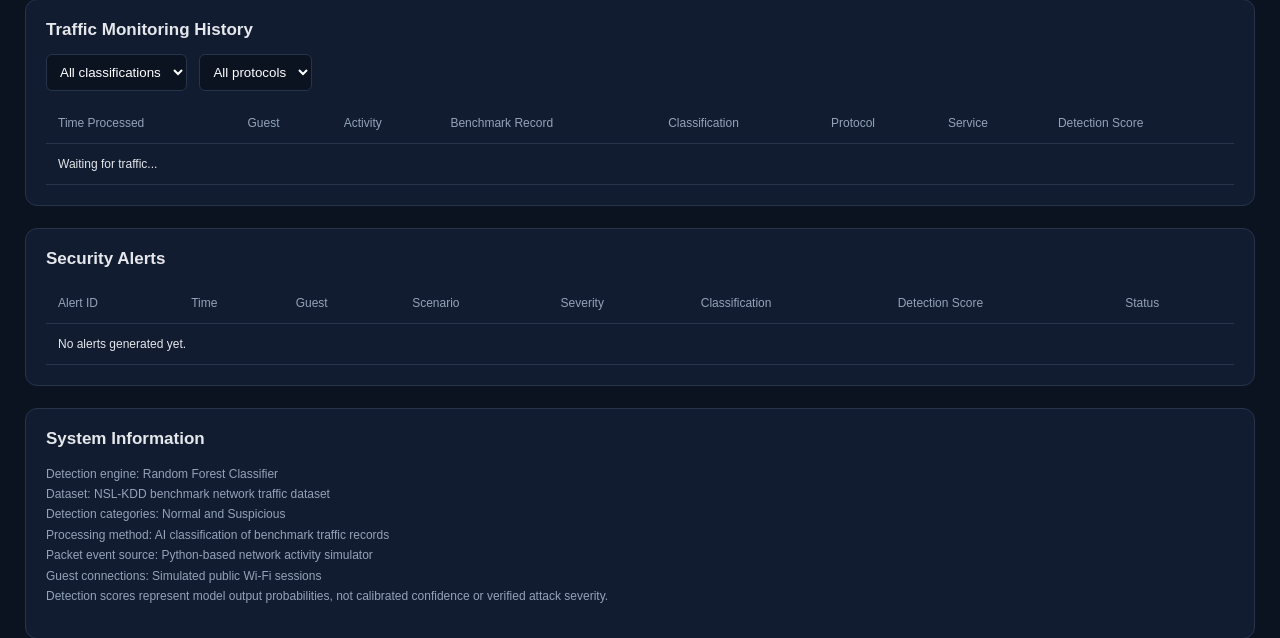
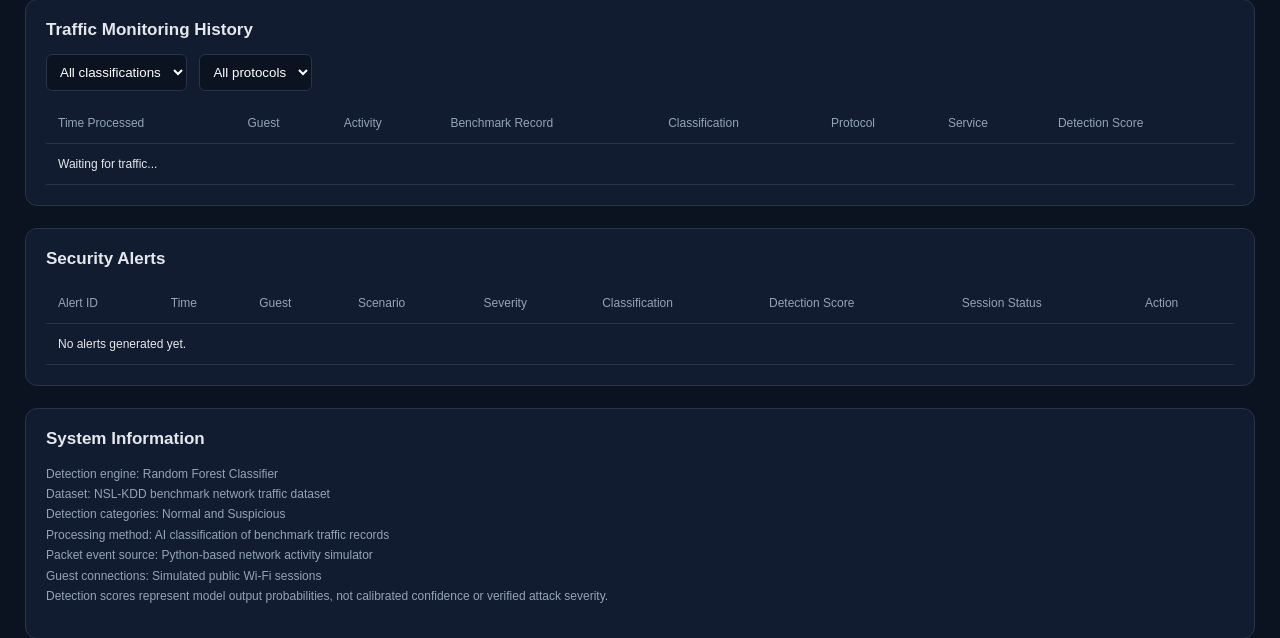
Before and after one commit to Kamva-Ntlanga/ai-public-wifi-security-monitor, a Flask app: page / in a window 1280 px wide. Shown: the part 639-1277 px from the top of the page. Run offline with Flask 3, Linux system fonts and the light colour scheme.

Commit message:
Add simulated guest session blocking and dashboard updates

```diff
--- a/app.py
+++ b/app.py
@@ -186,6 +186,12 @@ def generate_activity():
             "error": "Please connect to the simulated Wi-Fi first."
         }), 401
 
+    if session.get("status") == "Blocked (simulated)":
+        return jsonify({
+            "success": False,
+            "error": "This simulated Wi-Fi session has been blocked."
+        }), 403
+
     if activity_type not in ACTIVITY_TYPES:
         return jsonify({
             "success": False,
@@ -247,6 +253,12 @@ def generate_activity():
             "capture_type": "SIMULATED"
         }
 
+        if traffic_result["classification"] == "Suspicious":
+            session["status"] = "Flagged"
+        elif session.get("status") != "Blocked (simulated)":
+            session["status"] = "Connected"
+
+        metadata["session_status"] = session["status"]
         traffic_result.update(metadata)
 
         # UPDATE MONITORING HISTORY
@@ -292,6 +304,50 @@ def generate_activity():
         }), 500
 
 
+# SIMULATED SESSION BLOCKING
+
+@app.route("/api/session/block", methods=["POST"])
+def block_session():
+    data = request.get_json(silent=True) or {}
+    session_id = data.get("session_id")
+
+    session = wifi_sessions.get(session_id)
+
+    if session is None:
+        return jsonify({
+            "success": False,
+            "error": "Session not found."
+        }), 404
+
+    if session.get("status") == "Blocked (simulated)":
+        return jsonify({
+            "success": True,
+            "message": "Session is already blocked."
+        })
+
+    session["status"] = "Blocked (simulated)"
+    session["blocked_at"] = __import__("datetime").datetime.now().isoformat()
+
+    for alert in security_system.get_alerts():
+        if alert.get("session_id") == session_id:
+            alert["status"] = "Blocked (simulated)"
+
+    for record in security_system.history.records:
+        if record.get("session_id") == session_id:
+            record["session_status"] = "Blocked (simulated)"
+
+    for record in security_system.processor.processed_records:
+        if record.get("session_id") == session_id:
+            record["session_status"] = "Blocked (simulated)"
+
+    return jsonify({
+        "success": True,
+        "message": "Simulated session blocked successfully.",
+        "session_id": session_id,
+        "status": session["status"]
+    })
+
+
 # SIMULATED PACKET EVENT HISTORY
 
 @app.route("/api/packets")
@@ -317,9 +373,36 @@ def stats():
             "error": "AI model not loaded"
         }), 503
 
-    return jsonify(
-        security_system.get_monitoring_data()
-    )
+    guest_records = [
+        record for record in security_system.history.records
+        if record.get("session_id")
+    ]
+
+    guest_alerts = [
+        alert for alert in security_system.get_alerts()
+        if alert.get("session_id")
+    ]
+
+    return jsonify({
+        "total_records": len(guest_records),
+        "normal": sum(
+            record["classification"] == "Normal"
+            for record in guest_records
+        ),
+        "suspicious": sum(
+            record["classification"] == "Suspicious"
+            for record in guest_records
+        ),
+        "alerts": len(guest_alerts),
+        "blocked_sessions": sum(
+            session.get("status") == "Blocked (simulated)"
+            for session in wifi_sessions.values()
+        ),
+        "active_sessions": sum(
+            session.get("status") != "Blocked (simulated)"
+            for session in wifi_sessions.values()
+        )
+    })
 
 
 # TRAFFIC HISTORY
@@ -335,7 +418,10 @@ def traffic():
     classification = request.args.get("classification")
     protocol = request.args.get("protocol")
 
-    records = security_system.get_history()
+    records = [
+        record for record in security_system.get_history()
+        if record.get("session_id")
+    ]
 
     if classification:
         records = [
--- a/templates/index.html
+++ b/templates/index.html
@@ -406,13 +406,14 @@ footer {
                         <th>Severity</th>
                         <th>Classification</th>
                         <th>Detection Score</th>
-                        <th>Status</th>
+                        <th>Session Status</th>
+                        <th>Action</th>
                     </tr>
                 </thead>
 
                 <tbody id="alertTable">
                     <tr>
-                        <td colspan="8">No alerts generated yet.</td>
+                        <td colspan="9">No alerts generated yet.</td>
                     </tr>
                 </tbody>
             </table>
@@ -650,7 +651,7 @@ async function loadAlerts() {
 
     if (!records.length) {
         table.innerHTML =
-            '<tr><td colspan="8">No alerts generated yet.</td></tr>';
+            '<tr><td colspan="9">No alerts generated yet.</td></tr>';
         return;
     }
 
@@ -679,11 +680,59 @@ async function loadAlerts() {
                     </span>
                 </td>
                 <td>${safe(alert.detection_score)}%</td>
-                <td>${safe(alert.status)}</td>
+                <td>${
+                    alert.status === "Blocked (simulated)"
+                        ? "Blocked (simulated)"
+                        : (alert.session_status || alert.status)
+                }</td>
+                <td>
+                    ${
+                        alert.session_id &&
+                        alert.classification === "Suspicious" &&
+                        alert.status !== "Blocked (simulated)"
+                        ? `<button type="button"
+                            onclick="blockSession('${safe(alert.session_id)}')"
+                            style="padding:7px 12px;cursor:pointer;">
+                            Block Session
+                           </button>`
+                        : alert.status === "Blocked (simulated)"
+                            ? '<span class="badge suspicious">Blocked</span>'
+                            : '—'
+                    }
+                </td>
             </tr>
         `;
     }).join("");
 }
+
+async function blockSession(sessionId) {
+    if (!confirm("Block this simulated guest session?")) {
+        return;
+    }
+
+    try {
+        const result = await api("/api/session/block", {
+            method: "POST",
+            headers: {
+                "Content-Type": "application/json"
+            },
+            body: JSON.stringify({
+                session_id: sessionId
+            })
+        });
+
+        if (!result.success) {
+            throw new Error(result.error || "Blocking failed.");
+        }
+
+        setMessage("Guest session blocked (simulated).");
+        await refreshDashboard();
+
+    } catch (error) {
+        setMessage(error.message);
+    }
+}
+
 
 async function refreshDashboard() {
     try {
```
